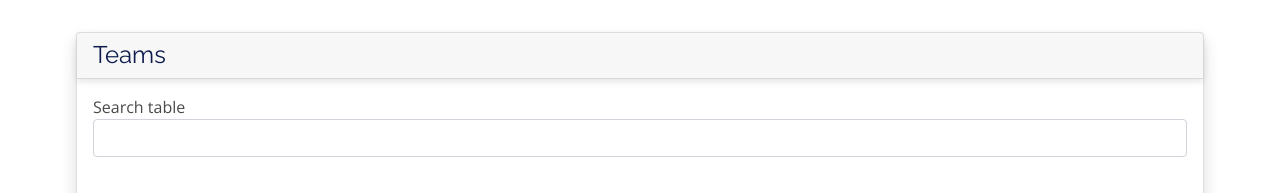
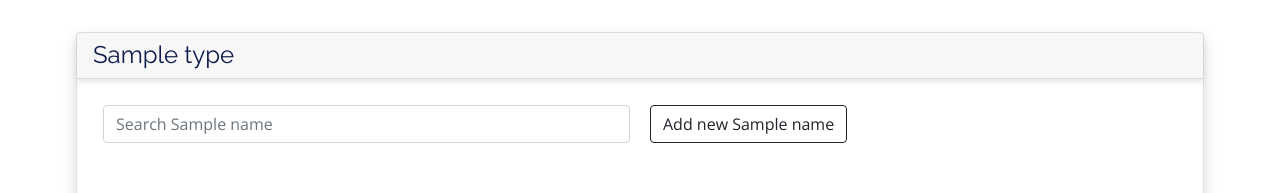
Before and after one commit to Revanth-Kumar-Vennu/Ticket_Management_System, a Flask app: template templates/teams.html in a window 1280 px wide. Shown: the part 70-263 px from the top of the page. Run offline with Flask 2, Linux system fonts and the light colour scheme; the template is opened without the code that fills it: most values are stand-ins (such as "Sample title", 1, 10 or a date in 2020); parts of the project's set-up code (start-up, migrations or seed data) failed here and were passed over; some libraries are stand-ins or nearby versions.

Commit message:
Cosmetic Changes

```diff
--- a/app.py
+++ b/app.py
@@ -63,7 +63,7 @@ def index1():
         data.append(row)
     headings = ["ID", "Team Name", "Description", "Location"]
 
-    return render_template('teams.html', data=data, type="team", headings=headings)
+    return render_template('teams.html', data=data, type="Teams",name="Team", headings=headings)
 
 
 @app.route('/allSprints')
@@ -81,7 +81,7 @@ def sprints():
         data.append(row)
     headings = ["ID", "Sprint Name", "Team name","Start Date", "End Date"]
 
-    return render_template('teams.html', data=data, type="sprint", headings=headings)
+    return render_template('teams.html', data=data, type="Sprints",name="Sprint", headings=headings)
 
 
 @app.route('/allEmployees')
@@ -107,7 +107,7 @@ def employees():
 
     headings = ["ID", "Team Name", "Name", "Date Of Birth","Sex","Address","Phone Number","Joining Date"]
 
-    return render_template('teams.html', data=data, type="employee", headings=headings)
+    return render_template('teams.html', data=data, type="Employees",name="Employee", headings=headings)
 
 
 @app.route('/allManagers')
@@ -123,7 +123,7 @@ def managers():
         data.append(row)
     headings = ["ID","Manager Name", "Team Name"]
 
-    return render_template('teams.html', data=data, type="manager", headings=headings)
+    return render_template('teams.html', data=data, type="Managers",name="Manager", headings=headings)
 
 @app.route('/allIncidents')
 def incidents():
@@ -146,7 +146,7 @@ def incidents():
 
     headings = ["ID", "Description", "Start date", "Status","Priority","Sprint Name","Team Name","Created By"]
 
-    return render_template('teams.html', data=data, type="incident", headings=headings)
+    return render_template('teams.html', data=data, type="Incidents", name="Incident",headings=headings)
 
 
 @app.route('/allRequests')
@@ -170,7 +170,7 @@ def requests():
 
     headings = ["ID", "Description", "Start date", "Status","Priority","Sprint Name","Team Name","Created By"]
 
-    return render_template('teams.html', data=data, type="request", headings=headings)
+    return render_template('teams.html', data=data, type="Requests", name="Request",headings=headings)
 
 @app.route('/allChanges')
 def changes():
@@ -184,8 +184,8 @@ def changes():
             val[3],
             val[4],
             val[9],
+            val[11],
             val[10],
-            val[11],
             val[12],
             val[13]
 
@@ -195,9 +195,9 @@ def changes():
 
     headings = ["ID", "Description", "Start date", "Status","Priority","Sprint Name","Team Name","Created By","Acceptor","Implementor"]
 
-    return render_template('teams.html', data=data, type="change", headings=headings)
+    return render_template('teams.html', data=data, type="Changes", name="Change", headings=headings)
 
-@app.route('/createteam',methods=['GET', 'POST'])
+@app.route('/createTeam',methods=['GET', 'POST'])
 def createTeam():
     if request.method == 'POST':
         team_id = request.form['team_id']
--- a/static/assets/css/mystyle.css
+++ b/static/assets/css/mystyle.css
@@ -33,3 +33,17 @@ td {
     text-align: center !important;
     vertical-align: middle !important;
 }
+.flex-parent-element {
+    display: flex;
+    width: 100%;
+  }
+
+  .flex-child-element {
+    flex: 1;
+    margin: 10px;
+  }
+
+  .flex-child-element:first-child {
+    margin-right: 10px;
+    width: 100%;
+  }
--- a/templates/teams.html
+++ b/templates/teams.html
@@ -59,13 +59,22 @@
     </div> -->
     <div class="container table-top">
         <div class="card shadow my-5">
-            <h4 class="card-header">Teams</h4>
+            <h4 class="card-header">{{type}}</h4>
             <div class="card-body">
-                <form class="mb-3">
-                    <label for="searchBox">Search table</label>
-                    <input type="text" onkeyup="filter(event)" id="searchBox" name="searchBox" class="form-control">
+                <form class="mb-3" style="width: 100%;">
+                    <div class="flex-parent-element">
+                    <div class="flex-child-element">
+                    <input type="text" onkeyup="filter(event)" id="searchBox" name="searchBox"  class="form-control" placeholder="Search {{name}}">
+                </div>
+                <div class="flex-child-element" >
+                    <button type="button" class="btn btn-outline-dark" onclick="location.href = '/create{{name}}';">Add new {{name}}</button>
+                </div>
+
+                </div>
                     <small class="form-text feedback"></small>
+
                 </form>
+
                 <table id="easy-table"
                     class="table table-searchable table-striped table-bordered table-hover table-responsive">
                     <thead>
```
